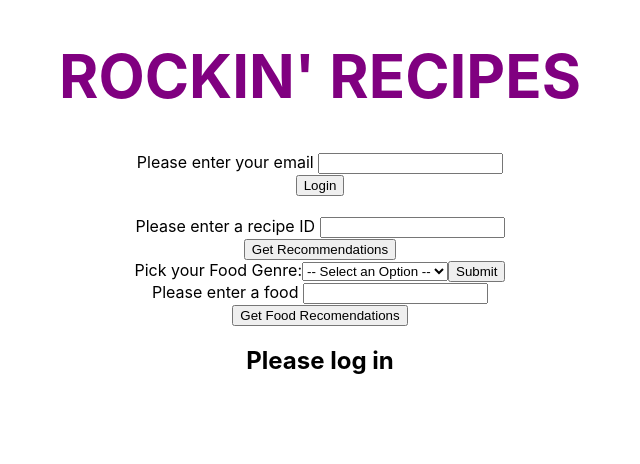
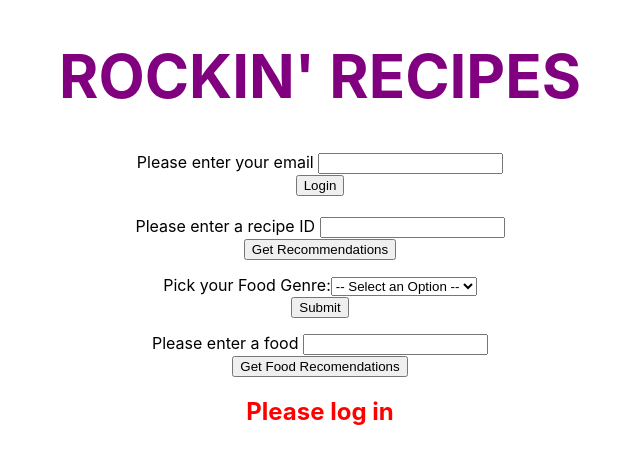
Before and after one commit to thomasstep/RockinRecipes, a React (Create React App) app in the folder rockin_recipes/: page / in a window 1280 px wide. Shown: the top 464 px of the page, without its empty margins (320-960 px from the left). Built offline with nearby package versions, Linux system fonts and the light colour scheme.

Commit message:
just some styling to master

```diff
--- a/rockin_recipes/src/Components/RecipeList.js
+++ b/rockin_recipes/src/Components/RecipeList.js
@@ -56,7 +56,7 @@ class RecipeList extends Component {
         <div>
 
             <div>
-                {this.props.user === "" ? <h2>Please log in</h2> : <h2>Welcome {this.props.user}!</h2>}
+                {this.props.user === "" ? <h2 style={{color: 'red'}}>Please log in</h2> : <h2>Welcome {this.props.user}!</h2>}
                 {this.props.recommendations.length === 0 ? <h2></h2> : <h2 style={recommendationsHeader}>These are some recipes we would like to recommend</h2>}
                 {recommendations}
                 {this.props.likes.length === 0 ? <h2></h2> : <h2 style={likesHeader}>Recipes You've Liked</h2>}
--- a/rockin_recipes/src/Components/Recommendations.js
+++ b/rockin_recipes/src/Components/Recommendations.js
@@ -55,7 +55,7 @@ class Recommendations extends Component {
     handleSelectSubmit(event) {
         event.preventDefault();
         var foodRecommendationsList = [];
-        if(this.state.foodSelection != ""){
+        if(this.state.foodSelection !== ""){
             axios.get(`http://localhost:5000/getSearchResults?query=${this.state.foodSelection}`)
                 .then(res => {
                     var recommendations = res.data;
@@ -94,6 +94,7 @@ class Recommendations extends Component {
                     <input type="text" value={this.state.recipeId} onChange={this.handleChange}></input><br />
                     <input type="submit" value="Get Recommendations"></input><br />
                 </form>
+                <div style={{paddingTop: '15px', paddingBottom: '15px'}}>
                 <form onSubmit={this.handleSelectSubmit}>
                     <label>
                         Pick your Food Genre:
@@ -111,8 +112,9 @@ class Recommendations extends Component {
                             <option value="Tofu">Tofu</option>
                         </select>
                     </label>
-                    <input type="submit" value="Submit"></input><br />
                 </form>
+                <input type="submit" value="Submit"></input><br />
+                </div>
                 <form onSubmit={this.handleSearchSubmit}>
                     Please enter a food&nbsp;
                     <input type="text" value={this.state.foodType} onChange={this.handleSearchChange}></input><br/>
```
